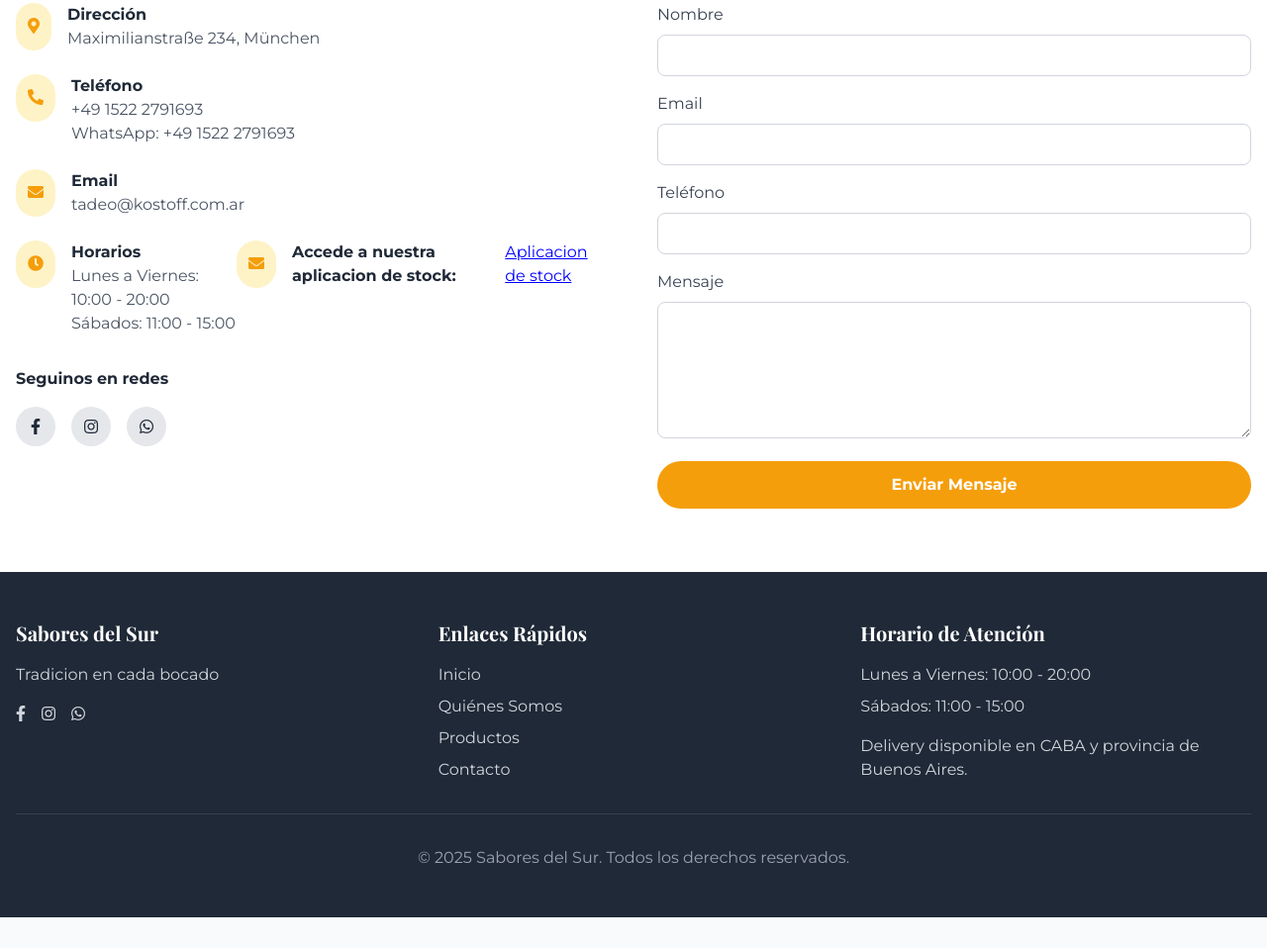
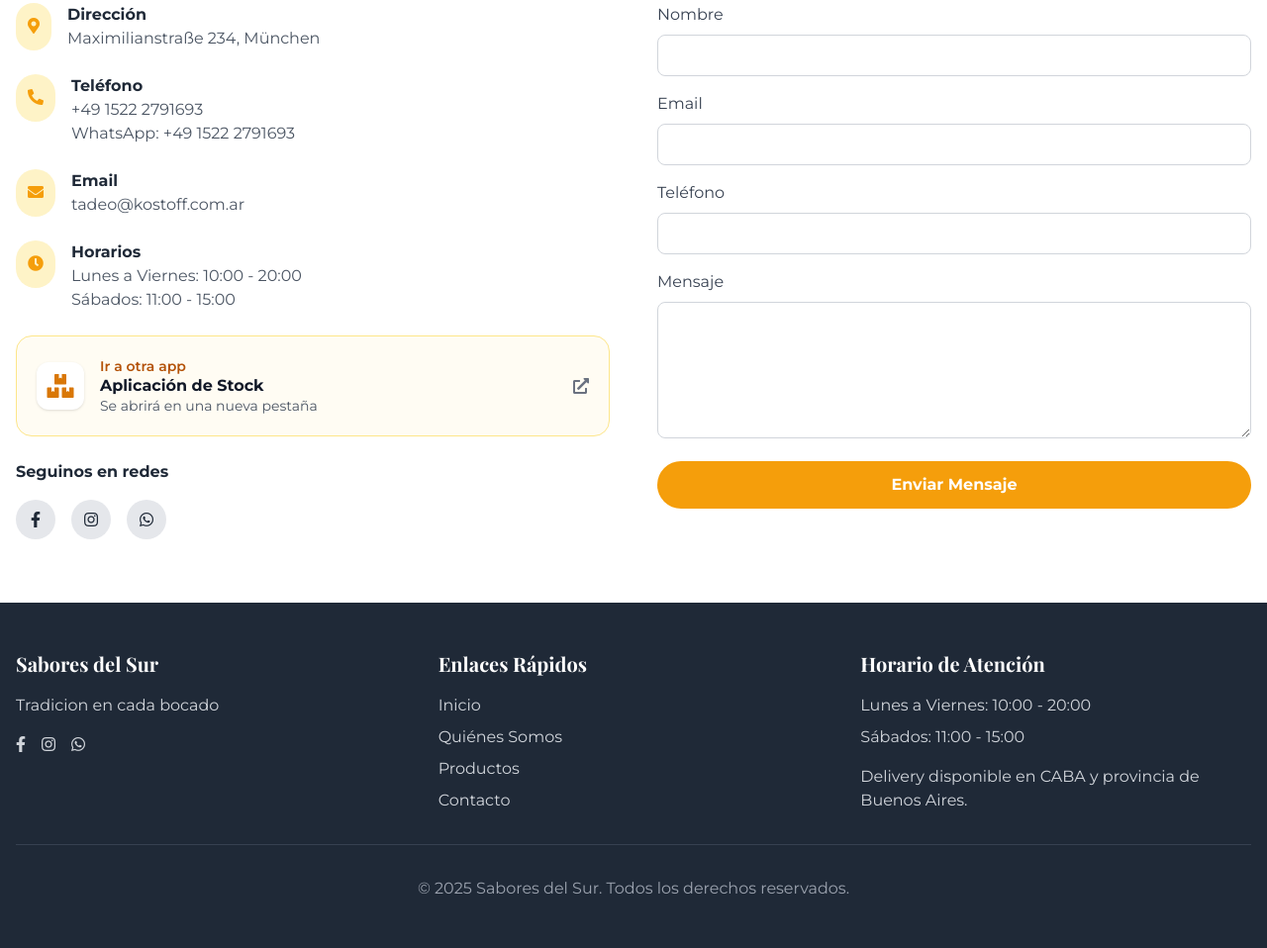
Before and after one commit to MIC0810/MIC0810.github.io, a plain HTML site: page index.html in a window 1280 px wide. Shown: the part 2809-3767 px from the top of the page at 99% size. Before the commit the page ends 3736 px from the top, so only its background shows below. Drawn offline with nearby package versions, Linux system fonts and the light colour scheme.

Commit message:
Update index.html

```diff
--- a/index.html
+++ b/index.html
@@ -241,101 +241,84 @@
      </h2>
      <div class="flex flex-col lg:flex-row gap-12">
 <div class="lg:w-1/2">
-       <h3 class="title-font text-2xl font-bold text-gray-800 mb-6">
-        Información de Contacto
-       </h3>
+  <h3 class="title-font text-2xl font-bold text-gray-800 mb-6">Información de Contacto</h3>
   <div class="space-y-6">
+
+    <!-- Dirección -->
     <div class="flex items-start">
       <div class="bg-amber-100 p-3 rounded-full mr-4">
-          <i class="fas fa-map-marker-alt text-amber-500">
-          </i>
+        <i class="fas fa-map-marker-alt text-amber-500"></i>
       </div>
       <div>
-          <h4 class="font-bold text-gray-800">
-           Dirección
-          </h4>
-          <p class="text-gray-600">
-            Maximilianstraße 234, München
-          </p>
+        <h4 class="font-bold text-gray-800">Dirección</h4>
+        <p class="text-gray-600">Maximilianstraße 234, München</p>
       </div>
     </div>
+
+    <!-- Teléfono -->
     <div class="flex items-start">
       <div class="bg-amber-100 p-3 rounded-full mr-4">
-          <i class="fas fa-phone-alt text-amber-500">
-          </i>
+        <i class="fas fa-phone-alt text-amber-500"></i>
       </div>
       <div>
-          <h4 class="font-bold text-gray-800">
-           Teléfono
-          </h4>
-          <p class="text-gray-600">
-            +49 1522 2791693          </p>
-          <p class="text-gray-600">
-           WhatsApp: +49 1522 2791693
-
-          </p>
+        <h4 class="font-bold text-gray-800">Teléfono</h4>
+        <p class="text-gray-600">+49 1522 2791693</p>
+        <p class="text-gray-600">WhatsApp: +49 1522 2791693</p>
       </div>
     </div>
+
+    <!-- Email -->
     <div class="flex items-start">
       <div class="bg-amber-100 p-3 rounded-full mr-4">
-          <i class="fas fa-envelope text-amber-500">
-          </i>
+        <i class="fas fa-envelope text-amber-500"></i>
       </div>
       <div>
-          <h4 class="font-bold text-gray-800">
-           Email
-          </h4>
-          <p class="text-gray-600">
-          tadeo@kostoff.com.ar
-          </p>
+        <h4 class="font-bold text-gray-800">Email</h4>
+        <p class="text-gray-600">tadeo@kostoff.com.ar</p>
       </div>
     </div>
+
+    <!-- Horarios (CIERRA este flex acá) -->
     <div class="flex items-start">
       <div class="bg-amber-100 p-3 rounded-full mr-4">
-          <i class="fas fa-clock text-amber-500">
-          </i>
+        <i class="fas fa-clock text-amber-500"></i>
       </div>
       <div>
-          <h4 class="font-bold text-gray-800">
-           Horarios
-          </h4>
-          <p class="text-gray-600">
-           Lunes a Viernes: 10:00 - 20:00
-          </p>
-          <p class="text-gray-600">
-           Sábados: 11:00 - 15:00
-          </p>
-         </div>
-         <div class="flex items-start">
-            <div class="bg-amber-100 p-3 rounded-full mr-4">
-          <i class="fas fa-envelope text-amber-500">
-          </i>
-         </div>
-            <h4 class="font-bold text-gray-800">
-                Accede a nuestra aplicacion de stock:
-            </h4>
-            <a href="https://tadek2809.github.io/inventory.html" target="_blank" style="color: blue; text-decoration: underline;">Aplicacion de stock</a>
+        <h4 class="font-bold text-gray-800">Horarios</h4>
+        <p class="text-gray-600">Lunes a Viernes: 10:00 - 20:00</p>
+        <p class="text-gray-600">Sábados: 11:00 - 15:00</p>
       </div>
     </div>
+
+    <!-- CTA: Aplicación de Stock (HERMANO, no dentro de Horarios) -->
+    <div class="mt-6">
+      <a href="inventory.html" target="_blank" rel="noopener"
+         class="block rounded-2xl border border-amber-200 hover:border-amber-400 bg-amber-50/60 hover:bg-amber-100 p-5 transition"
+         aria-label="Abrir Aplicación de Stock en una nueva pestaña">
+        <div class="flex items-center gap-4">
+          <div class="w-12 h-12 rounded-xl bg-white shadow flex items-center justify-center">
+            <i class="fas fa-boxes text-amber-600 text-2xl" aria-hidden="true"></i>
           </div>
-       <div class="mt-8">
-        <h4 class="font-bold text-gray-800 mb-4">
-         Seguinos en redes
-        </h4>
-        <div class="flex space-x-4">
-         <a class="social-icon bg-gray-200 hover:bg-amber-500 text-gray-800 hover:text-white w-10 h-10 rounded-full flex items-center justify-center transition" href="#">
-          <i class="fab fa-facebook-f">
-          </i>
-         </a>
-         <a class="social-icon bg-gray-200 hover:bg-amber-500 text-gray-800 hover:text-white w-10 h-10 rounded-full flex items-center justify-center transition" href="#">
-          <i class="fab fa-instagram">
-          </i>
-         </a>
-         <a class="social-icon bg-gray-200 hover:bg-amber-500 text-gray-800 hover:text-white w-10 h-10 rounded-full flex items-center justify-center transition" href="#">
-          <i class="fab fa-whatsapp">
-          </i>
+          <div class="text-left">
+            <p class="text-sm text-amber-700 font-semibold">Ir a otra app</p>
+            <h5 class="text-gray-900 font-bold leading-tight">Aplicación de Stock</h5>
+            <p class="text-gray-600 text-sm">Se abrirá en una nueva pestaña</p>
+          </div>
+          <i class="fas fa-external-link-alt ml-auto text-gray-500" aria-hidden="true"></i>
+        </div>
       </a>
     </div>
+
+    <!-- Redes sociales (queda DEBAJO del CTA) -->
+    <div class="mt-8">
+      <h4 class="font-bold text-gray-800 mb-4">Seguinos en redes</h4>
+      <div class="flex space-x-4">
+        <a class="social-icon bg-gray-200 hover:bg-amber-500 text-gray-800 hover:text-white w-10 h-10 rounded-full flex items-center justify-center transition" href="#"><i class="fab fa-facebook-f"></i></a>
+        <a class="social-icon bg-gray-200 hover:bg-amber-500 text-gray-800 hover:text-white w-10 h-10 rounded-full flex items-center justify-center transition" href="#"><i class="fab fa-instagram"></i></a>
+        <a class="social-icon bg-gray-200 hover:bg-amber-500 text-gray-800 hover:text-white w-10 h-10 rounded-full flex items-center justify-center transition" href="#"><i class="fab fa-whatsapp"></i></a>
+      </div>
+    </div>
+
   </div>
 </div>
       <div class="lg:w-1/2">
```
Lines whose indentation alone changed are shown as unchanged.
